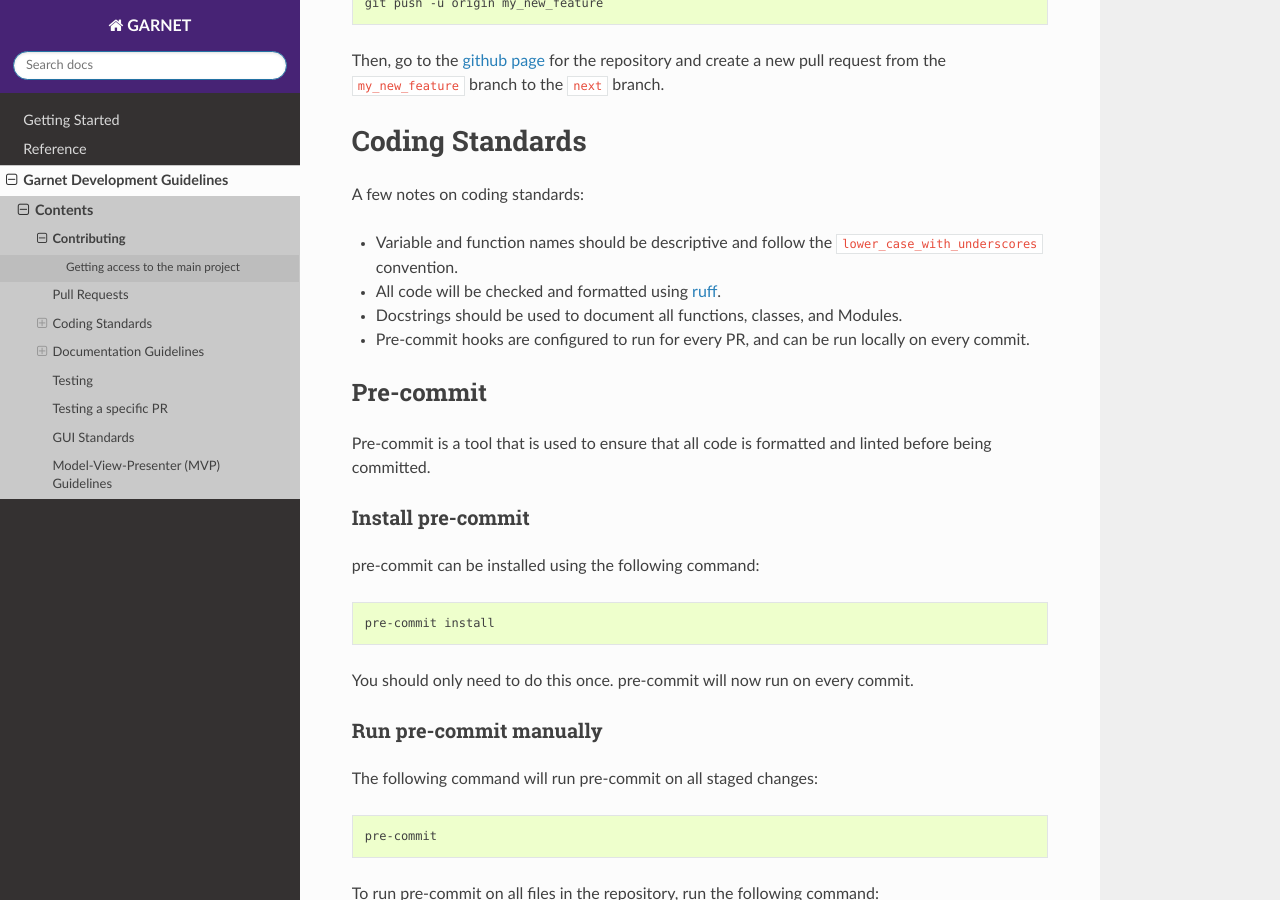
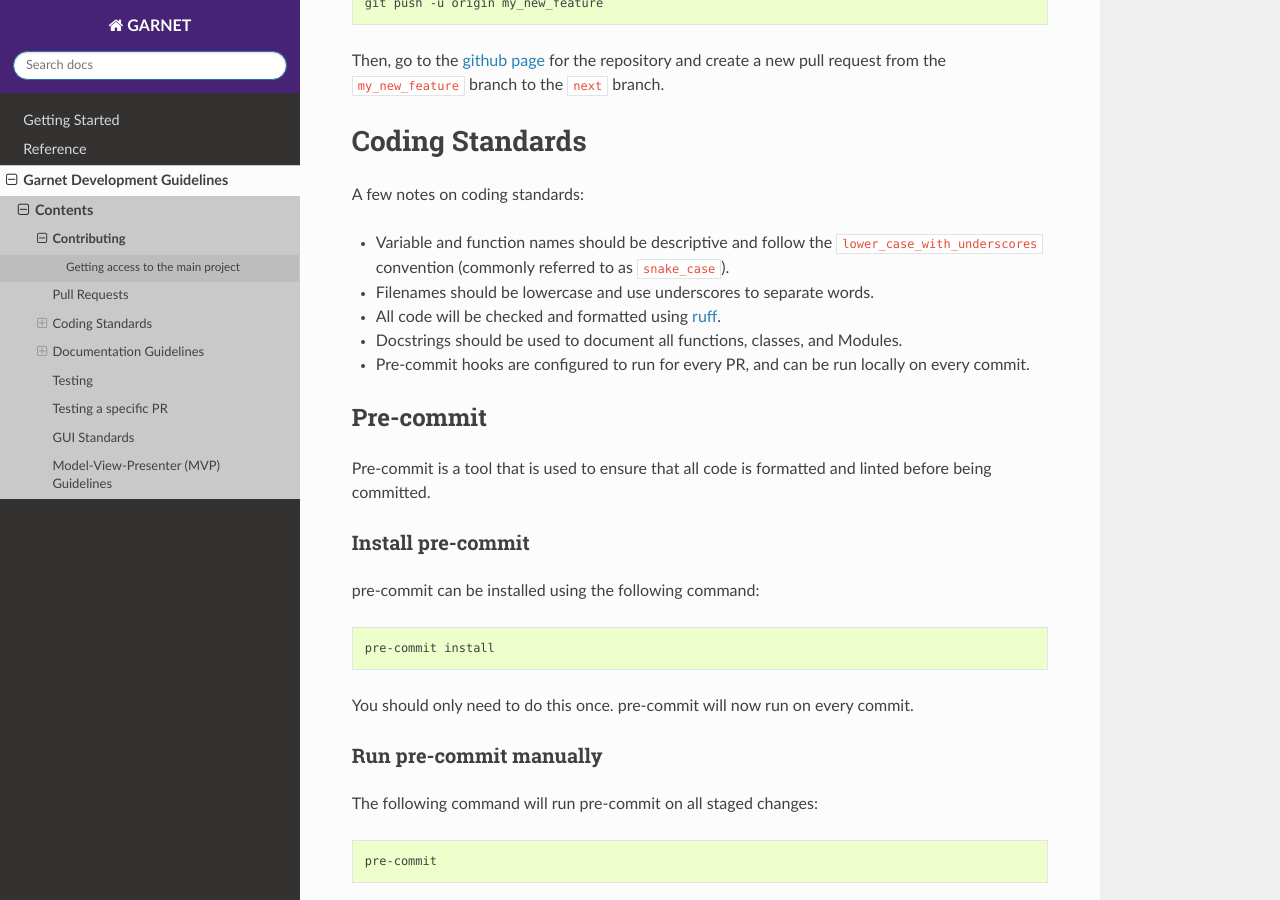
Before and after one commit to neutrons/garnet, a Sphinx documentation site: the page built from docs/source/Developer/Coding_standards.rst, in a window 1280 px wide and 900 px high, scrolled down 1030 px. Built offline with Sphinx 7.4.7 and the Read the Docs theme 2.0.0, drawn with Linux system fonts in a browser that asks for light colours; the version number could not be read and is left out.

Commit message:
code standard for filenames

```diff
--- a/docs/source/Developer/Coding_standards.rst
+++ b/docs/source/Developer/Coding_standards.rst
@@ -59,7 +59,8 @@ Coding Standards
 
 A few notes on coding standards:
 
-* Variable and function names should be descriptive and follow the ``lower_case_with_underscores`` convention.
+* Variable and function names should be descriptive and follow the ``lower_case_with_underscores`` convention (commonly referred to as ``snake_case``).
+* Filenames should be lowercase and use underscores to separate words.
 * All code will be checked and formatted using `ruff <https://docs.astral.sh/ruff/rules/>`_.
 * Docstrings should be used to document all functions, classes, and Modules.
 * Pre-commit hooks are configured to run for every PR, and can be run locally on every commit.
```
